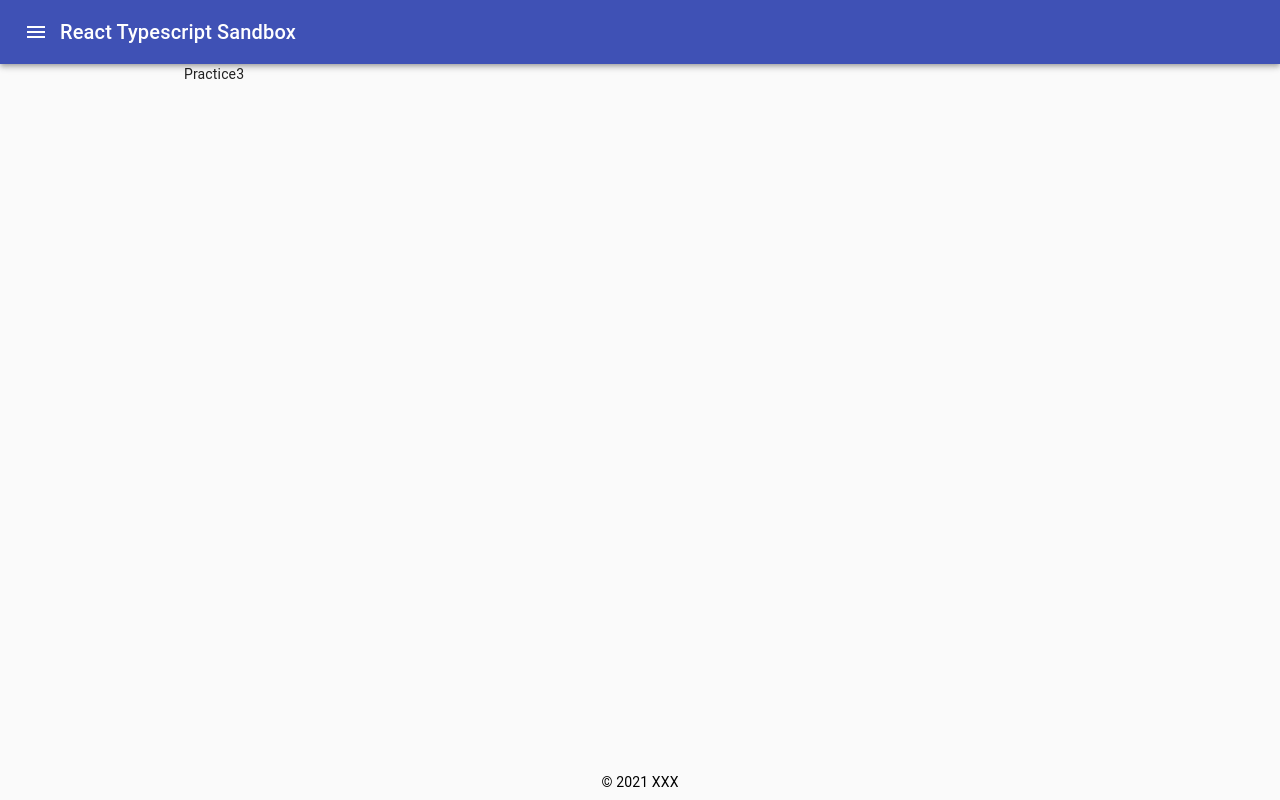
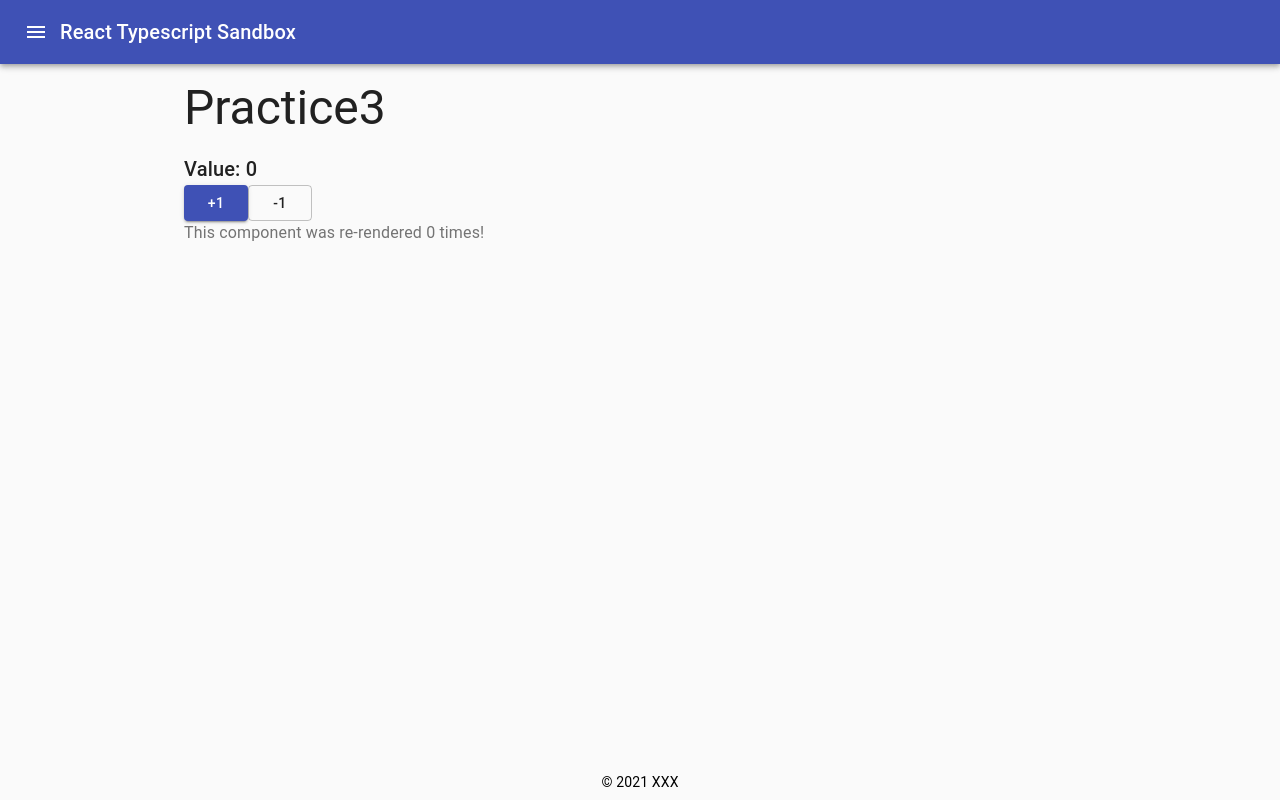
Before and after one commit to tayutaedomo/react-typescript-sandbox, a React (Create React App) app: page /practice3 in a window 1280 px wide. Built offline with nearby package versions, Linux system fonts and the light colour scheme.

Commit message:
add: practice3 UseRef component

```diff
--- a/src/components/practice3/Practice3.tsx
+++ b/src/components/practice3/Practice3.tsx
@@ -1,7 +1,16 @@
 import React, { VFC } from 'react';
+import UseRef from './UseRef';
+import { Box, Typography } from '@material-ui/core';
 
 const Practice3: VFC = () => {
-  return <div>Practice3</div>;
+  return (
+    <Box py={2}>
+      <Typography variant="h3" gutterBottom>
+        Practice3
+      </Typography>
+      <UseRef />
+    </Box>
+  );
 };
 
 export default Practice3;
--- /dev/null
+++ b/src/components/practice3/UseRef.tsx
@@ -0,0 +1,37 @@
+import React, { useEffect, useRef, useState, VFC } from 'react';
+import { Box, Button, Typography } from '@material-ui/core';
+
+const UseRef: VFC = () => {
+  const initialVAlue: any = 0;
+  const [value, setValue] = useState<number>(initialVAlue);
+
+  const increment = () => {
+    setValue((prevState) => prevState + 1);
+  };
+  const decrement = () => {
+    setValue((prevState) => prevState - 1);
+  };
+
+  const renderTimes = useRef<number>(0);
+
+  useEffect(() => {
+    renderTimes.current = renderTimes.current + 1;
+  });
+
+  return (
+    <Box>
+      <Typography variant="h6">Value: {value}</Typography>
+      <Button variant="contained" color="primary" onClick={increment}>
+        +1
+      </Button>
+      <Button variant="outlined" color="default" onClick={decrement}>
+        -1
+      </Button>
+      <Typography color="textSecondary">
+        This component was re-rendered {renderTimes.current} times!
+      </Typography>
+    </Box>
+  );
+};
+
+export default UseRef;
```
